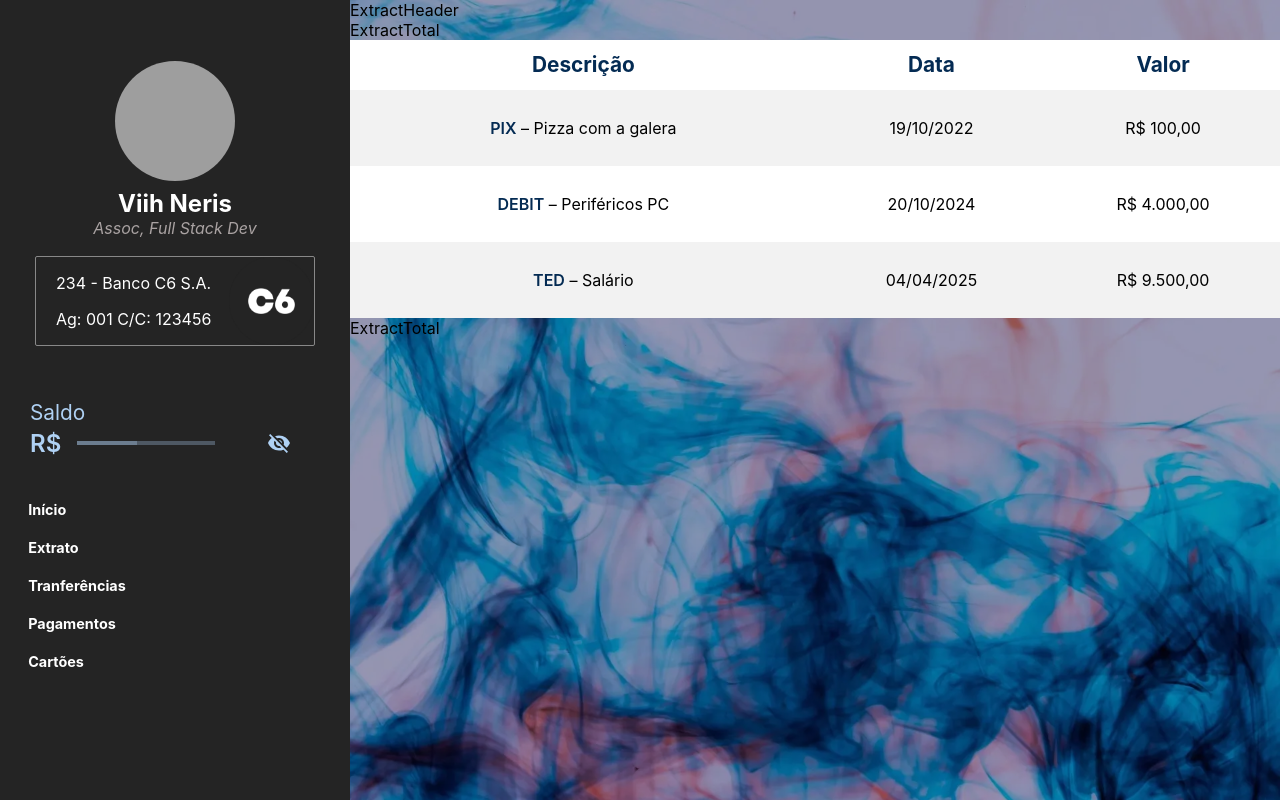
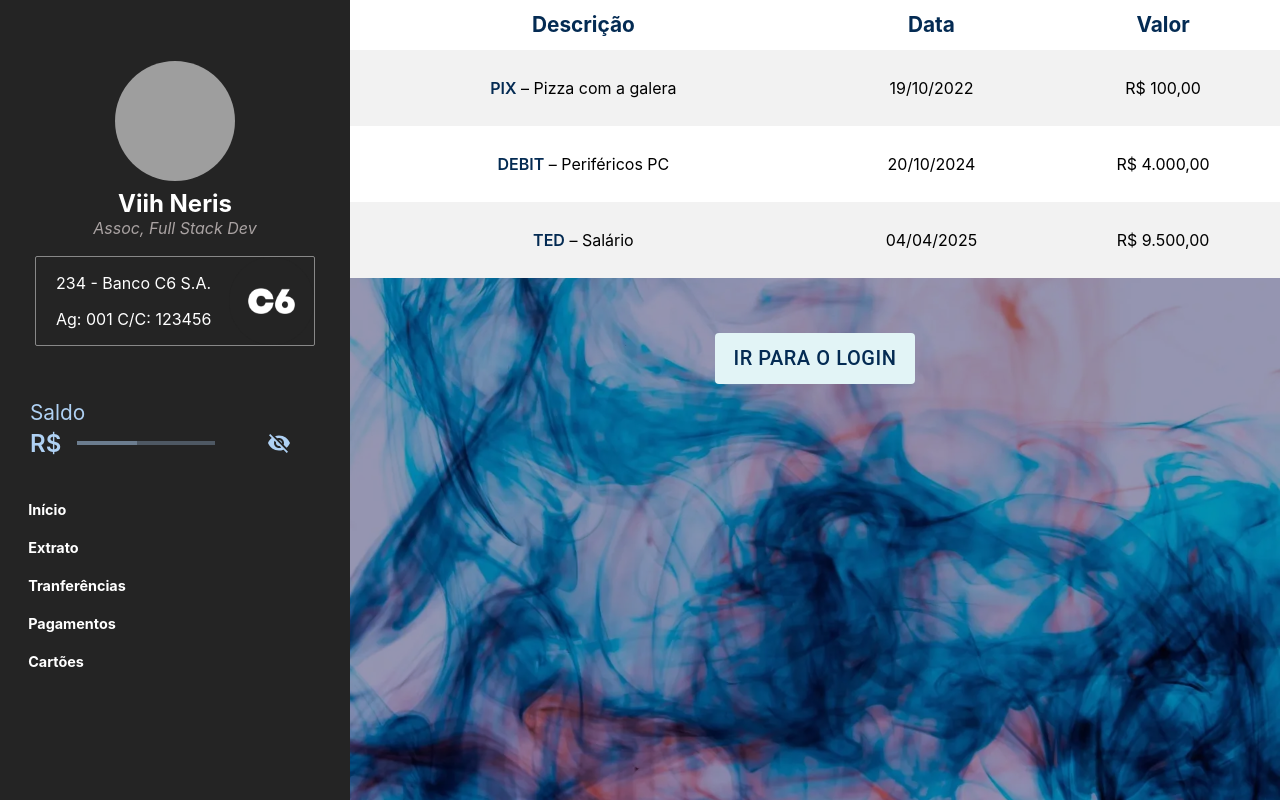
Before and after one commit to ViihNeris/Avanade-C6Bank, a Next.js app: page /extract in a window 1280 px wide. Built offline with nearby package versions, Linux system fonts and the light colour scheme; grey boxes are pictures that could not be loaded.

Commit message:
Update index, components, styles.

```diff
--- a/components/ExtractContent/ExtractContent.tsx
+++ b/components/ExtractContent/ExtractContent.tsx
@@ -17,8 +17,8 @@ const ExtractContentContainer = styled.div`
 export default function ExtractContent() {
     return (
         <ExtractContentContainer>
-            <ExtractHeader />
-            <ExtractTotal />
+            {/* <ExtractHeader /> */}
+            {/* <ExtractTotal /> */}
             <ExtractData db={db} />
             <ExtractTotal />
         </ExtractContentContainer>
--- a/components/ExtractTotal/ExtractTotal.tsx
+++ b/components/ExtractTotal/ExtractTotal.tsx
@@ -1,7 +1,21 @@
-import React from 'react'
+import React from 'react';
+import { Button } from '@mui/material';
+import styled from '@emotion/styled';
+import { red } from '@mui/material/colors';
+
+const ExtractTotalContainer = styled.div`
+    display: flex;
+    width: 100%;
+    height: 20vh;
+    color: #042b53;
+    align-items: center;
+    justify-content: center;
+`
 
 export default function ExtractTotal() {
   return (
-    <div>ExtractTotal</div>
+    <ExtractTotalContainer>
+      <Button color='inherit' sx={{ background: "#e2f4f6", width: 200, pt: 1, pb: 1, fontSize: 20 }} href="/login">Ir para o Login</Button>
+    </ExtractTotalContainer>
   )
 }
--- a/components/Form/Login/Login.tsx
+++ b/components/Form/Login/Login.tsx
@@ -76,7 +76,7 @@ export default function Login() {
                 />
                 <Button type='submit' fullWidth variant='contained' sx={{ mt: 3, mb: 2 }}>Login</Button>
                 {error && <Typography color='error'>{errorMessage}</Typography>}
-                {open && <Snackbar open={open} hide={5} message={'Usuário logado. Por favor, aguarde...'} severity='success' />}
+                {open && <Snackbar open={open} hide={5} message={'Usuário logado! '} severity='success' />}
             </Box>
         </Box>
     )
--- a/components/Snackbar/Snackbar.tsx
+++ b/components/Snackbar/Snackbar.tsx
@@ -1,6 +1,7 @@
 import React, { useState } from 'react';
 import { Stack, Snackbar as Container, AlertColor } from '@mui/material';
 import Alert from '../utils/Alert';
+import { color } from '@mui/system';
 // as = apelido, qualquer um
 
 // enum SeverityColor{
@@ -28,7 +29,7 @@ export default function Snackbar(props: SnackbarProps) {
     <Stack>
       <Container open={open} autoHideDuration={props.hide * 1000} onClose={handleClose}>
         <Alert onClose={handleClose} severity={props.severity ? props.severity : 'success'} sx={{ width: '100%' }}>
-          {props.message}
+          {props.message} <a href="/" style={{color: '#b9ebd8'}}>Clique aqui para acessar a Home: www.c6bankViih.com</a>
         </Alert>
       </Container>
     </Stack>
--- a/pages/index.tsx
+++ b/pages/index.tsx
@@ -2,11 +2,12 @@ import type { NextPage } from 'next'
 import Head from 'next/head'
 import Image from 'next/image'
 import styles from '../styles/Home.module.css'
+import ExtractPage from './extract';
 
 const Home: NextPage = () => {
   return (
     <div className={styles.container}>
-      <Head>
+      {/* <Head>
         <title>Create Next App</title>
         <meta name="description" content="Generated by create next app" />
         <link rel="icon" href="/favicon.ico" />
@@ -64,7 +65,8 @@ const Home: NextPage = () => {
             <Image src="/vercel.svg" alt="Vercel Logo" width={72} height={16} />
           </span>
         </a>
-      </footer>
+      </footer> */}
+      <ExtractPage />
     </div>
   )
 }
--- a/pages/login.tsx
+++ b/pages/login.tsx
@@ -14,8 +14,8 @@ import MuiAlert, { AlertProps } from '@mui/material/Alert';
 import { createTheme, ThemeProvider } from '@mui/material/styles';
 import Copyright from '../components/utils/Copyright/';
 // @mui/material
-import Snackbar from '../components/utils/Snackbar/';
-import Login from '../components/utils/Form/Login'
+import Snackbar from '../components/Snackbar';
+import Login from '../components/Form/Login';
 // Arquivo a parte (Alert)
 const Alert = React.forwardRef<HTMLDivElement, AlertProps>(function Alert(
     props,
--- a/styles/Home.module.css
+++ b/styles/Home.module.css
@@ -1,6 +1,4 @@
-.container {
-  padding: 0 2rem;
-}
+
 
 .main {
   min-height: 100vh;
```
